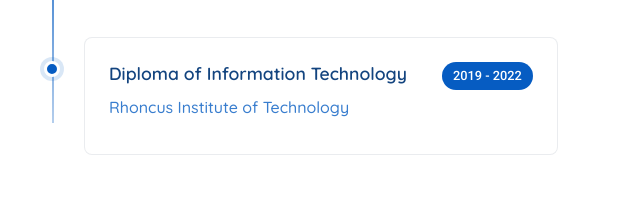
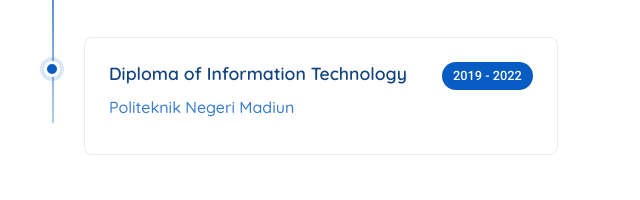
Before and after one commit to nadiairsf/portfolio2026, a plain HTML site: page index.html in a window 1280 px wide. Shown: the part 880-1080 px from the top of the page, 640-1280 px from the left. Drawn offline with nearby package versions, Linux system fonts and the light colour scheme.

Commit message:
Update index.html

```diff
--- a/index.html
+++ b/index.html
@@ -9,8 +9,8 @@
   <meta name="keywords" content="">
 
   <!-- Favicons -->
-  <link href="assets/img/favicon.png" rel="icon">
-  <link href="assets/img/apple-touch-icon.png" rel="apple-touch-icon">
+  <!-- <link href="assets/img/favicon.png" rel="icon">
+  <link href="assets/img/apple-touch-icon.png" rel="apple-touch-icon"> -->
 
   <!-- Fonts -->
   <link href="https://fonts.googleapis.com" rel="preconnect">
@@ -231,7 +231,7 @@
                       <h3>Diploma of Information Technology</h3>
                       <span class="year">2019 - 2022</span>
                     </div>
-                    <h4 class="institution">Rhoncus Institute of Technology</h4>
+                    <h4 class="institution">Politeknik Negeri Madiun</h4>
                     <!-- <p>Nullam dictum felis eu pede mollis pretium integer tincidunt cras dapibus vivamus elementum semper nisi aenean vulputate.</p> -->
                   </div>
                 </div>
```
